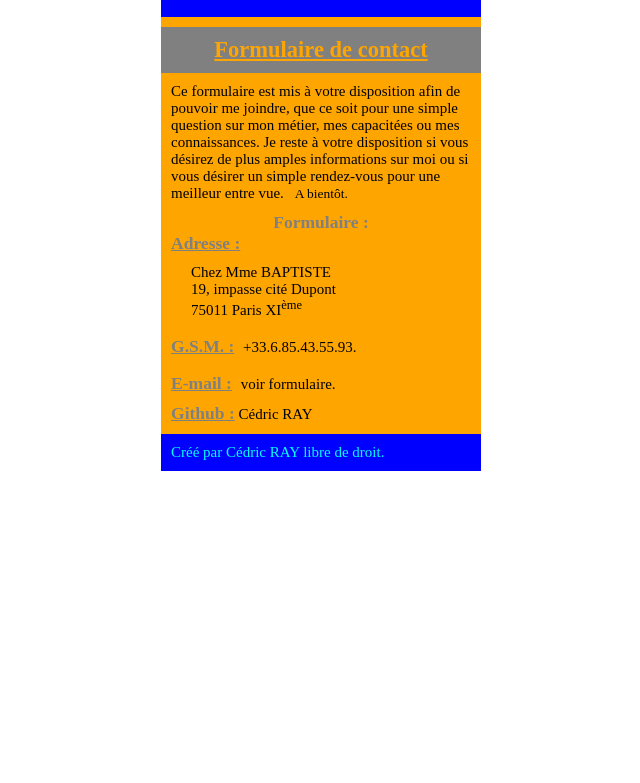
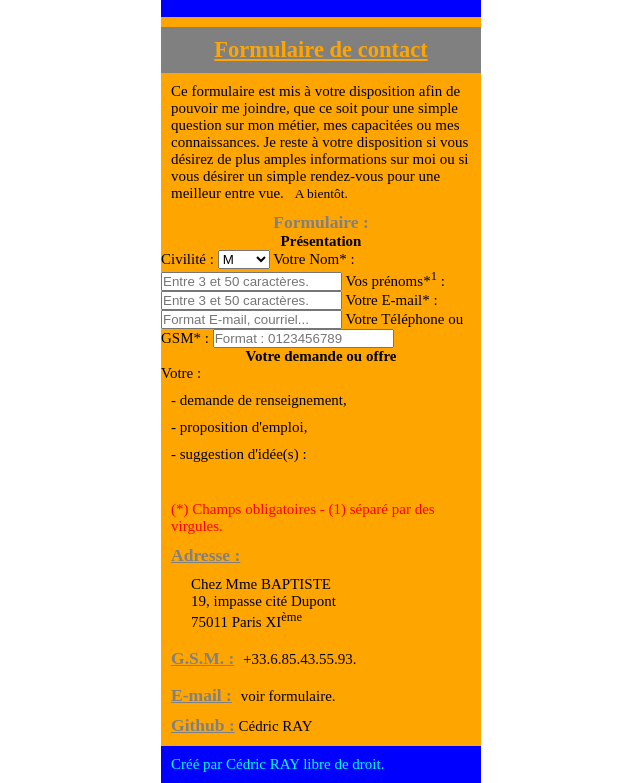
Before and after one commit to ced-77/presentation, a plain HTML site: page index.html in a window 1280 px wide. Shown: the part 2458-3241 px from the top of the page, without its empty margins (319-959 px from the left). Before the commit the page ends 2929 px from the top, so only its background shows below. Drawn offline with nearby package versions, Linux system fonts and the light colour scheme.

Commit message:
formulaire
creation du formulaire de saisi pour contact par mail.

```diff
--- a/index.html
+++ b/index.html
@@ -388,8 +388,6 @@
 				<!-- Fin de l'introduction du formulaire de contacte -->
 				<!-- Formulaire de contacte -->
 					<section id="formulaire_contact">
-
-						<h3>Formulaire :</h3>
 						<form>
 							<!--
 								Dans le formulaire il doit y avoir :
@@ -401,7 +399,58 @@
 
 									- Si
 							 -->
+							<h3>Formulaire :</h3>
+							<section id="presentation" >
+								<h4>Présentation</h4>
+								<!-- Civilité -->
+									<label for="civilite" >
+										Civilité :
+									</label>
+									<select id="civilite" name="cilivilite" >
+										<option value="2" >Mme</option>
+										<option value="3" >Mlle</option>
+										<option value="1" SELECTED>M</option>
+									</select>
+								<!-- Nom -->
+									<label for="nom" >
+										Votre Nom* :
+									</label>
+									<input type="text" name="nom" id="nom" placeholder="Entre 3 et 50 caractères." />
+								<!-- Prénoms -->
+									<label>
+										Vos prénoms*<sup>1</sup> :
+									</label>
+									<input type="text" name="prenoms" id="prenoms" placeholder="Entre 3 et 50 caractères." />
 
+								<!-- E-mail -->
+									<label>
+										Votre E-mail* :
+									</label>
+									<input type="email" name="email" placeholder="Format E-mail, courriel..." />
+								<!-- Téléphone  -->
+									<label>
+										Votre Téléphone ou GSM* :
+									</label>
+									<input type="text" name="telephone" id="telephone" placeholder="Format : 0123456789" />
+							</section>
+							<section id="dmande_offre" >
+								<h4>Votre demande ou offre</h4>
+								<!-- Offre d'emploi ou demande de renseignement -->
+								<label>
+									Votre :
+										<p>- demande de renseignement,</p>
+										<p>- proposition d'emploi,</p>
+										<p>- suggestion d'idée(s) :</p>
+								</label>
+									<option>
+
+									</option>
+
+
+
+							</section>
+
+							<p class="obligatoires" >(*) Champs obligatoires - (1) séparé par des virgules.</p>
 						</form>
 
 					</section>
--- a/style/style.css
+++ b/style/style.css
@@ -61,6 +61,9 @@
 		margin: 1rem;
 	}
 
+	.obligatoires {
+		color: red; /* Mise en rouge les information pour dire que c'est obligatoire */
+	}
 
 /*
 	Configuration pour un width 320px max
```
